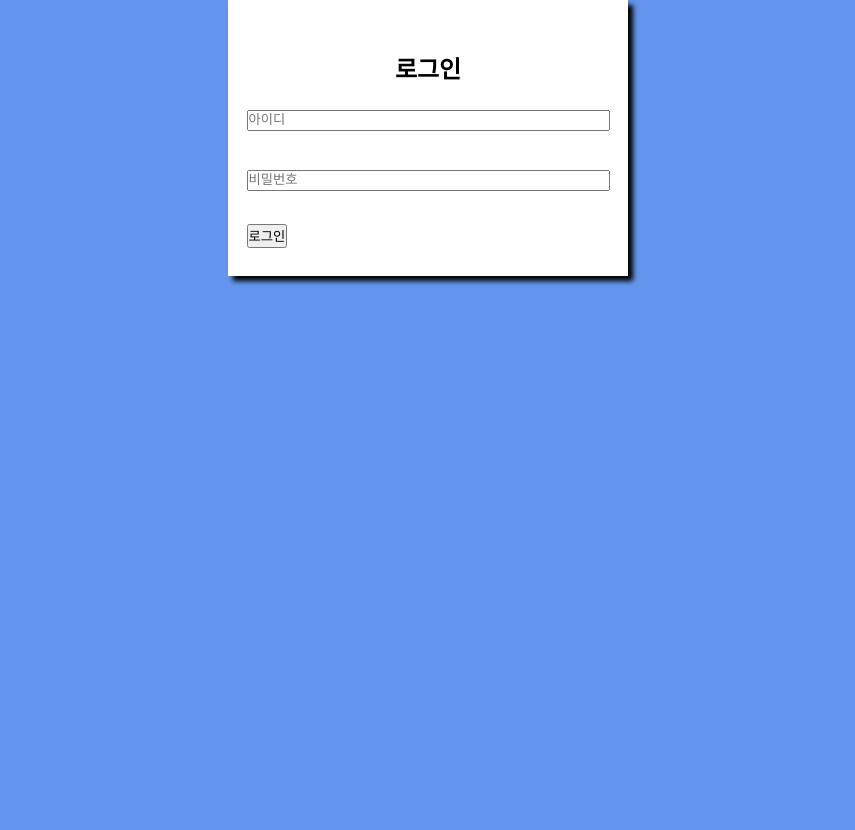
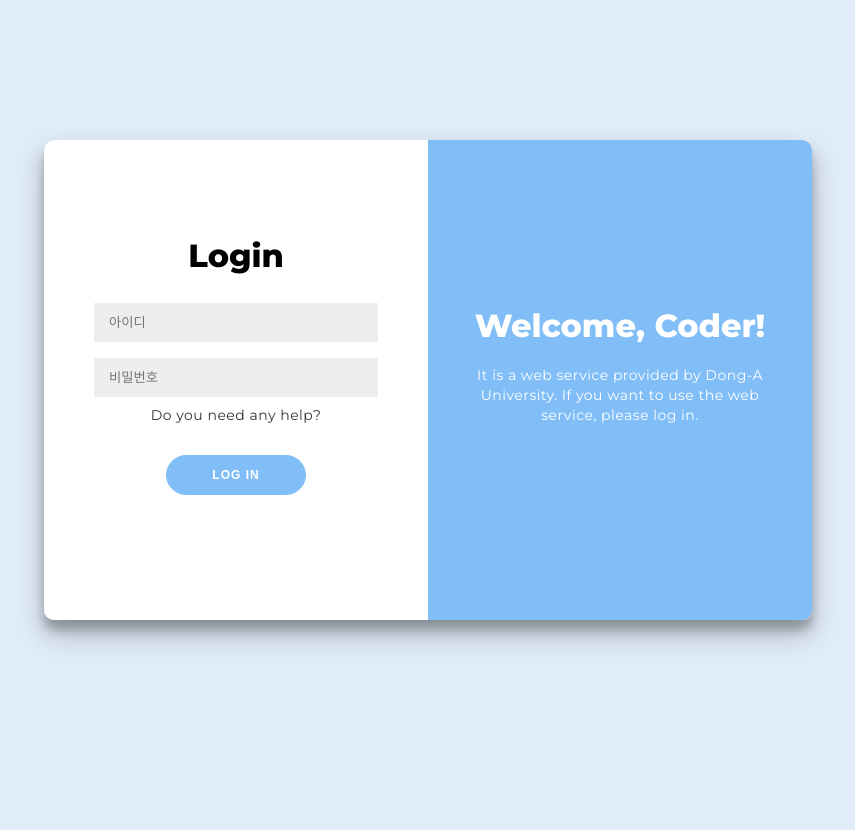
Before and after one commit to BonhyeonGu/BeHarbor_Front, a Flask app: page /login in a window 1280 px wide. Shown: the whole page, without its empty margins (212-1067 px from the left). Before the commit the page ends 285 px from the top, so only its background shows below. Run offline with Flask 2, Linux system fonts and the light colour scheme.

Commit message:
로그인 페이지 최종 버전 css 위주로 수정 완료 (수원 제작/ 혜영 수정)-0723

```diff
--- a/static/css/login.css
+++ b/static/css/login.css
@@ -1,43 +1,155 @@
-*{
-    list-style: none;
-    text-decoration: none;
-    /* text-collapse: collapse; */
-    margin:0px;
-    padding:0px;
-    color:#000;
-    box-sizing: border-box;
-    font-family: 'Gothic A1', sans-serif;
+@import url('https://fonts.googleapis.com/css?family=Montserrat:400,800');
+
+* {
+	box-sizing: border-box;
 }
-body{
- margin:0;
- background-color: #6495ED ;
+
+body {
+	/* background: #f3e0e2; */
+    background: #E0ECF8;
+	display: flex;
+	justify-content: center;
+	align-items: center;
+	flex-direction: column;
+	font-family: 'Montserrat', sans-serif;
+	height: 100vh;
+	margin: -20px 0 50px;
 }
-h2{
-    display: flex;
-    justify-content: center;
-    align-items: center;
-    text-align: center;
+
+h1 {
+	font-weight: bold;
+	margin: 0;
 }
-.login_form{
-    display: flex;
-    height: 100px;
-    justify-content: center;
-    align-items: center;
-    line-height: 30px;
+
+p {
+	font-size: 14px;
+	font-weight: 100;
+	line-height: 20px;
+	letter-spacing: 0.5px;
+	margin: 20px 0 30px;
 }
-.box{
-    background-color: white;
-    width: 400px;
-    padding: 50px;
-    margin: auto;
-    position: relative;
-    box-shadow: 5px 5px 5px;
-    justify-content: center;
-    text-align: center;
+
+a {
+	color: #333;
+	font-size: 14px;
+	text-decoration: none;
+	margin: 15px 0;
 }
-#sub{
-    display: flex;
-    /* text-align: center; */
-    justify-content: center;
-    align-items: center;
+
+button {
+	border-radius: 20px;
+	/* border: 1px solid #FF4B2B;
+	background-color: #FF4B2B; */
+    border: 1px solid #81BEF7;
+	background-color: #81BEF7;
+	color: #FFFFFF;
+	font-size: 12px;
+	font-weight: bold;
+	padding: 12px 45px;
+	letter-spacing: 1px;
+	text-transform: uppercase;
+	transition: transform 80ms ease-in;
 }
+
+form {
+	background-color: #FFFFFF;
+	display: flex;
+	align-items: center;
+	justify-content: center;
+	flex-direction: column;
+	padding: 0 50px;
+	height: 100%;
+	text-align: center;
+}
+
+input {
+	background-color: #eee;
+	border: none;
+	padding: 12px 15px;
+	margin: 8px 0;
+	width: 100%;
+}
+
+.container {
+	background-color: #fff;
+	border-radius: 10px;
+  	box-shadow: 0 14px 28px rgba(0,0,0,0.25), 0 10px 10px rgba(0,0,0,0.22);
+	position: relative;
+	overflow: hidden;
+	width: 768px;
+	max-width: 100%;
+	min-height: 480px;
+}
+
+.form-container {
+	position: absolute;
+	top: 0;
+	height: 100%;
+}
+
+.log-in-container {
+	left: 0;
+	width: 50%;
+	z-index: 2;
+}
+
+
+.overlay-container {
+	position: absolute;
+	top: 0;
+	left: 50%;
+	width: 50%;
+	height: 100%;
+}
+
+
+.overlay {
+	/* background: #FF416C;
+	background: -webkit-linear-gradient(to right, #FF4B2B, #FF416C);
+	background: linear-gradient(to right, #FF4B2B, #FF416C); */
+    background: #81BEF7;
+	background: -webkit-linear-gradient(to right, #81BEF7, #81BEF7);
+	background: linear-gradient(to right, #81BEF7, #81BEF7);
+	background-repeat: no-repeat;
+	background-size: cover;
+	background-position: 0 0;
+	color: #FFFFFF;
+	position: relative;
+	left: -100%;
+	height: 100%;
+	width: 200%;
+}
+
+.overlay-panel {
+	position: absolute;
+	display: flex;
+	align-items: center;
+	justify-content: center;
+	flex-direction: column;
+	padding: 0 40px;
+	text-align: center;
+	top: 0;
+	height: 100%;
+	width: 50%;
+}
+
+
+.overlay-right {
+	right: 0;
+}
+
+
+.social-container {
+	margin: 50px 0;
+}
+
+.social-container a {
+	border: 1px solid #DDDDDD;
+	border-radius: 50%;
+	display: inline-flex;
+	justify-content: center;
+	align-items: center;
+	margin: 0 5px;
+	height: 40px;
+	width: 40px;
+}
--- a/templates/login.html
+++ b/templates/login.html
@@ -1,24 +1,72 @@
 <!DOCTYPE html>
 <html>
 <head>
-	<meta charset="UTF-8">
-	<link rel="preconnect" href="https://fonts.googleapis.com">
-<link rel="preconnect" href="https://fonts.gstatic.com" crossorigin>
-<link href="https://fonts.googleapis.com/css2?family=Gothic+A1:wght@200&family=Montserrat:ital,wght@1,100&family=Source+Sans+Pro:wght@300&display=swap" rel="stylesheet">
 	<link rel="stylesheet" href="{{url_for('static',filename='css/login.css')}}">
-	<title>로그인</title>
+	<link rel="stylesheet" href="https://cdnjs.cloudflare.com/ajax/libs/font-awesome/4.7.0/css/font-awesome.min.css">
+	<title>Coder Login</title>
 </head>
 <body>
-	<div class = "box">
-	<h2>로그인</h2>
-	<br><br>
-	<div class ="login_form">
-	<form action="/login_back" method="post">
-	<p><input type="text" id="id" name="id" placeholder = "아이디" size = "50"></p><br>
-	<p><input type="password" id="pw" name="pw" placeholder = "비밀번호" size = "50"></p><br>
-	<p><input type="submit" id = "sub" value="로그인" onclick="alert('입력 완료')" /></p>
-	</form>
-</div>
+	<div class="container" id="container">
+		<div class="form-container log-in-container">
+			<form action="/login_back" method ="post">
+				<h1>Login</h1>
+        <span>
+				<p>
+				<input type="text" id="id" name="id" maxlength="7" placeholder="아이디" />
+				<input type="password" id="pw" name="pw" placeholder="비밀번호" /> <span>
+				<a href="#">Do you need any help?</a>
+        <!--
+          해당 부분은 고객 센터와 같은 링크로 서버팀 쪽 채팅으로 연결하는 기능을 했으면 좋겠다는 생각을 해보았습니다.
+          혹은 해당 a태그를 제거하고 서버팀 전화번호 등 관리자 전화 번호를 작성하는 용도로 사용했으면 좋겠습니다.
+        -->
+        <p>
+				<button onclick="loginCheck()">Log In</button>
+			</form>
+		</div>
+		<div class="overlay-container">
+			<div class="overlay">
+				<div class="overlay-panel overlay-right">
+					<h1>Welcome, Coder!</h1>
+					<p>It is a web service provided by Dong-A University. If you want to use the web service, please log in.</p>
+          <!--
+            해당 h1 태그에는 환영 문구를 작성하였고,
+            아래 p 태그는 해당 웹 사이트가 어떤 용도의 사이트임을 설명하기 위한 설명란처럼 구성하였음.
+          -->
+				</div>
+			</div>
+		</div>
 	</div>
 </body>
+<script>
+  function loginCheck(event){
+    // 학번 입력여부 확인
+    alert(check.studentNum.value);
+    if(check.studentNum!=null){
+        if(check.studentNum.value=="")
+        {
+            alert("학번을 입력하지 않았습니다.")
+            check.studentNum.focus()
+            return false;
+        }
+        // 학번이 비어있지 않고, 아이디 유효성을 검사한다.
+        // 학번에 숫자만 입력가능하도록 검사
+        var studentNumCheck= /^[0-9+]{6,12}$/;
+        if(!studentNumCheck.test(check.studentNum.value))
+        {
+            alert("학번은 7자리 숫자만 가능합니다.")
+            check.studentNum.focus();
+            return false;
+        }
+    }
+
+    //비밀번호 입력여부 검사
+    if(check.pwd.vlaue="")
+    {
+        alert("비밀번호를 입력하지 않았습니다.")
+        check.pwd.focus();
+        return false;
+
+    }
+}
+</script>
 </html>
```
